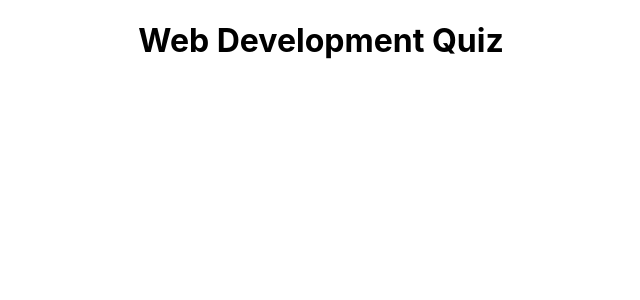
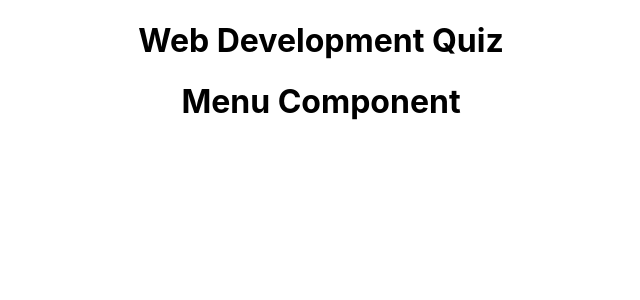
Before and after one commit to AekJ4s/React-workshop, a React (Create React App) app in the folder quiz-app/: page / in a window 1280 px wide. Shown: the top 300 px of the page, without its empty margins (319-959 px from the left). Built offline with nearby package versions, Linux system fonts and the light colour scheme.

Commit message:
Update App.js

```diff
--- a/quiz-app/src/App.js
+++ b/quiz-app/src/App.js
@@ -1,10 +1,17 @@
-import logo from './logo.svg';
+import {useState} from "react"
 import './App.css';
+import Menu from "./component/Menu";
+import Quiz from "./component/Quiz";
+import Score from "./component/Score";
 
 function App() {
+  const [appState,setAppState] = useState("menu");
   return (
     <div className="App">
       <h1>Web Development Quiz</h1>
+      {appState === "menu" && <Menu/>}
+      {appState === "quiz" && <Quiz/>}
+      {appState === "score" && <Score/>}
     </div>
   );
 }
```
